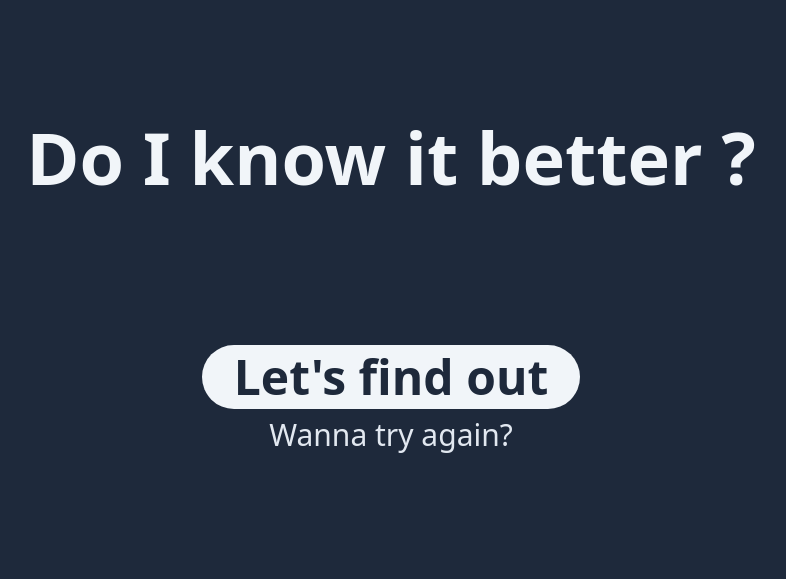
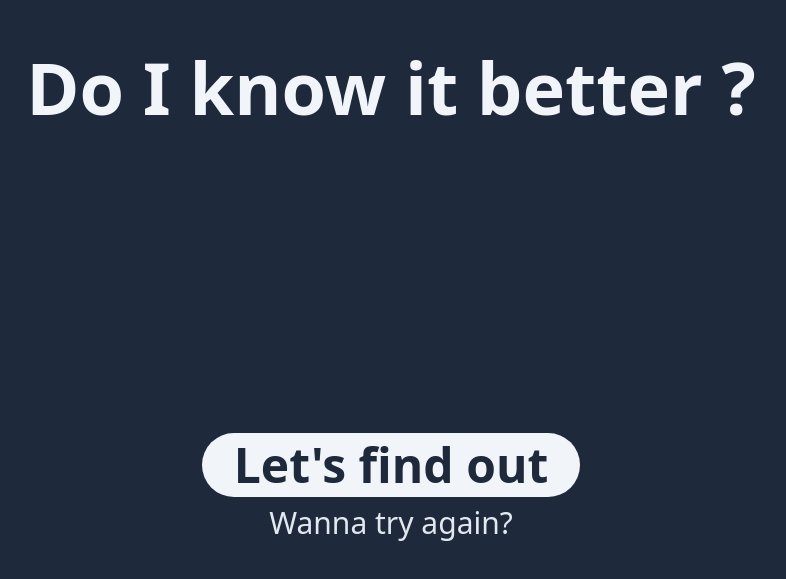
Before and after one commit to edlixstudios/do-i-know-better, a Svelte app: page / in a window 1280 px wide. Shown: the part 113-692 px from the top of the page, without its empty margins (249-1035 px from the left). Built offline with nearby package versions, Linux system fonts and the light colour scheme.

Commit message:
add: nice transition

```diff
--- a/src/App.svelte
+++ b/src/App.svelte
@@ -40,11 +40,13 @@
 
 
 <div class="bg-slate-800 w-screen h-screen" >
-  <div class="w-full h-full flex flex-col gap-16 justify-center items-center " >
-    {#if show}
-      <h1 in:slide class="text-slate-100 h-1/5 font-bold text-3xl text-center leading-normal md:text-5xl xl:text-7xl" >{screenText}</h1>
-    {/if}
-    <div class="flex flex-col gap-2" >
+  <div class="w-full h-full flex flex-col justify-center items-center " >
+    <div class="h-1/2 flex flex-col justify-center" >
+      {#if show}
+        <h1 in:slide class="text-slate-100 font-bold text-3xl text-center leading-normal md:text-5xl xl:text-7xl" >{screenText}</h1>
+      {/if}
+    </div>
+    <div class="flex flex-col gap-2 h-1/2 justify-center" >
       <button on:click={getAnswer} class="text-2xl font-bold text-slate-800 bg-slate-100 py-2 px-8 rounded-full transition-all md:text-4xl xl:font-sans xl:text-5xl xl:hover:scale-110 " >Let's find out</button>
       <button on:click={reset} class="text-slate-200 text-lg md:text-1xl xl:text-3xl" >Wanna try again?</button>
     </div>
```
